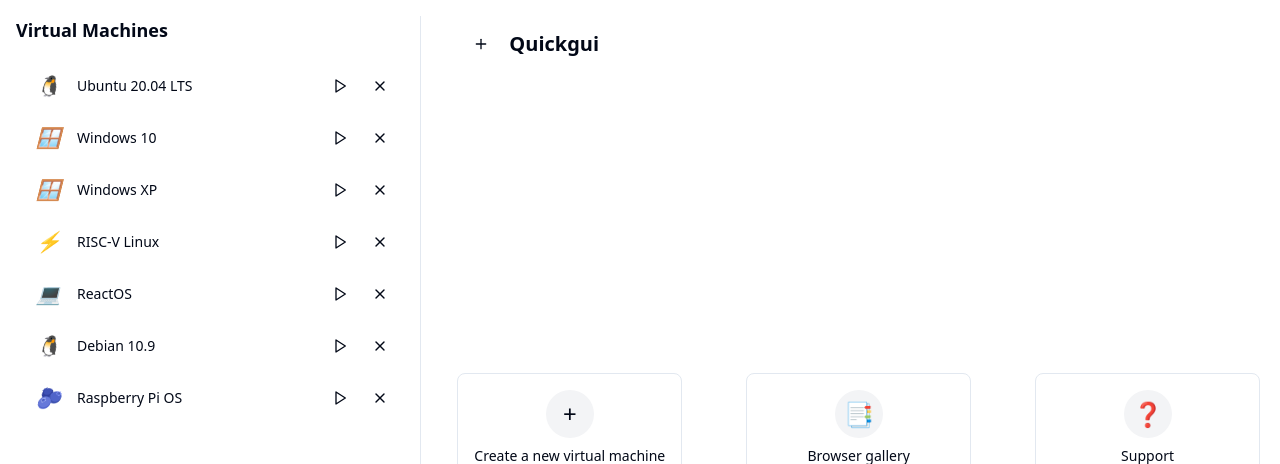
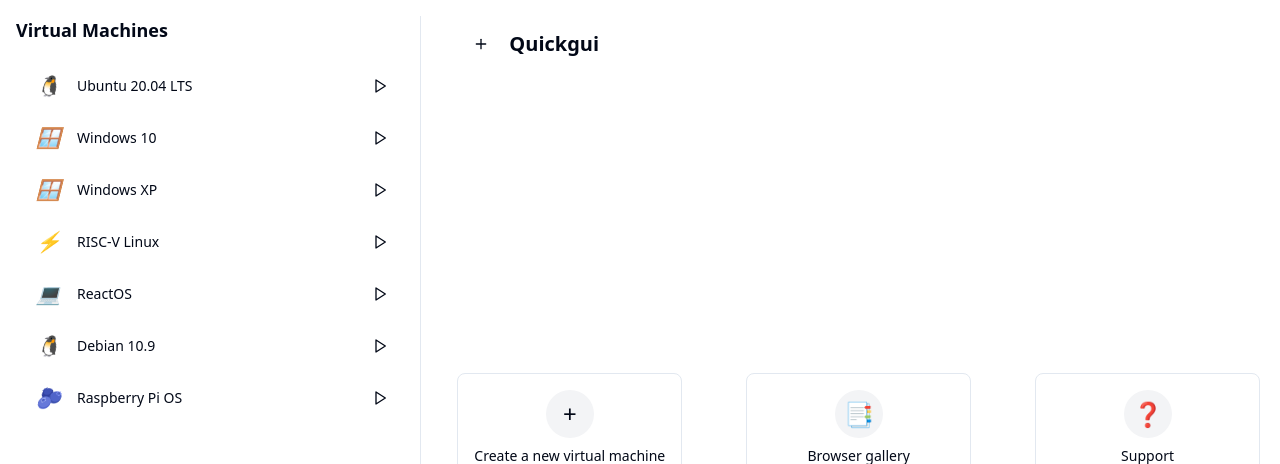
Before and after one commit to n1ckisthereu/quickgui-reloaded, a React (Vite) app: page / in a window 1280 px wide. Shown: the top 464 px of the page. Built offline with nearby package versions, Linux system fonts and the light colour scheme.

Commit message:
refactor: remove stop delete button from vm component

```diff
--- a/src/components/VMItem/index.tsx
+++ b/src/components/VMItem/index.tsx
@@ -1,6 +1,6 @@
 import { Button } from "@/components/ui/button"
 import VMListItems from "@/types/VMItemType"
-import { Play, X } from "lucide-react"
+import { Play } from "lucide-react"
 
 export default function VMItem(data: VMListItems, index: number) {
   return (
@@ -14,9 +14,6 @@
           <Button variant="ghost" size="sm" className="h-8 w-8 p-0">
             <Play className="h-3 w-3" />
           </Button>
-          <Button variant="ghost" size="sm" className="h-8 w-8 p-0">
-            <X className="h-3 w-3" />
-          </Button>
         </div>
       </li>
     </ul>
```
